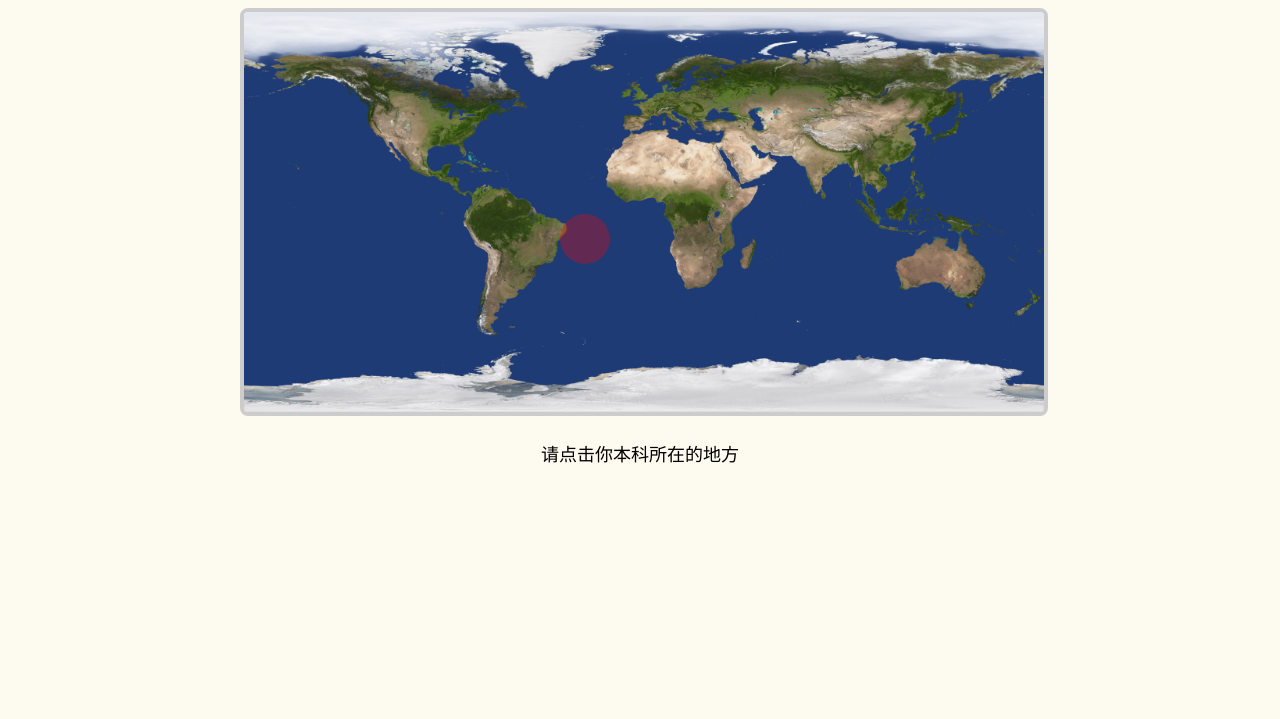
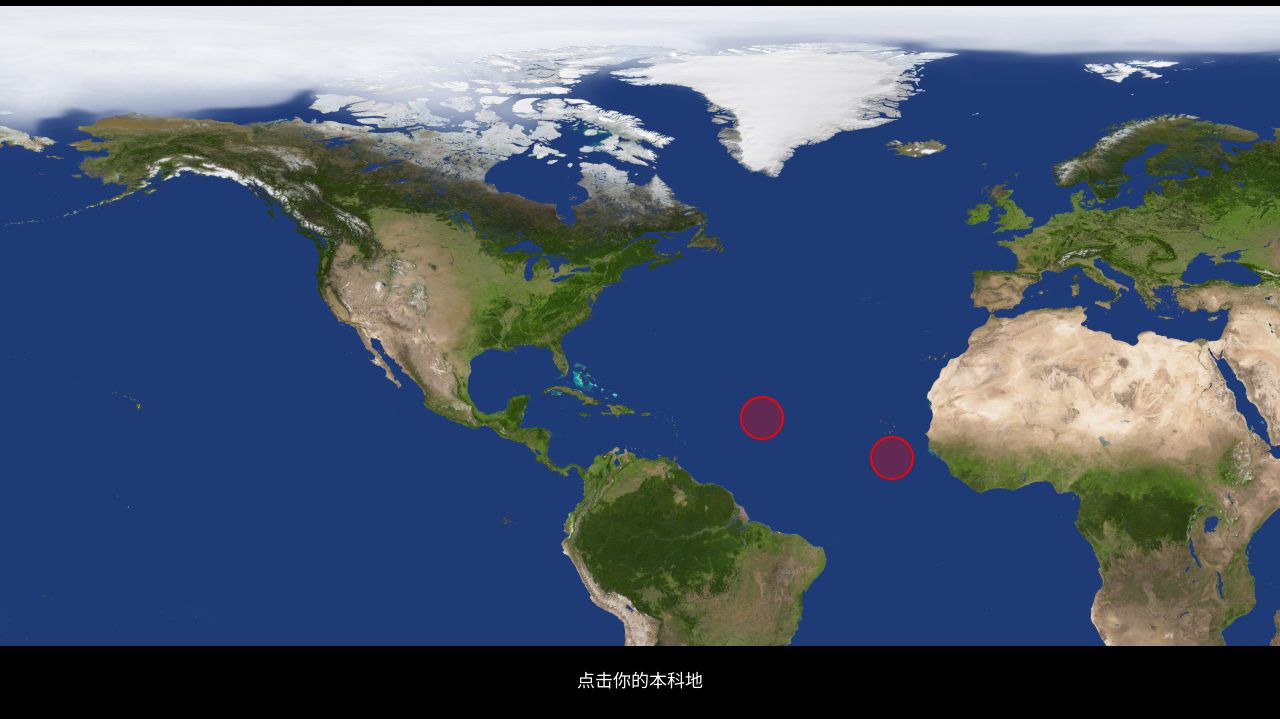
Before and after one commit to LucyWangLearning/birthday_gift, a plain HTML site: page index.html in a window 1280 px wide. Shown: the part 81-800 px from the top of the page. Drawn offline with Linux system fonts and the light colour scheme.

Commit message:
Update index.html

```diff
--- a/index.html
+++ b/index.html
@@ -1,86 +1,94 @@
 <!DOCTYPE html>
 <html lang="en">
 <head>
-  <meta charset="UTF-8" />
-  <title>生日地图解谜</title>
+  <meta charset="UTF-8">
+  <title>地图缩放交互</title>
   <style>
     body {
       margin: 0;
-      font-family: "Arial", sans-serif;
-      background: #fdfaf0;
+      background: #000;
+      color: #fff;
+      font-family: sans-serif;
       text-align: center;
+    }
+
+    h1 {
+      margin-top: 20px;
     }
 
     #map-container {
       position: relative;
       width: 100%;
-      max-width: 800px;
-      margin: 20px auto;
+      overflow: hidden;
+      height: 80vh;
+      margin: auto;
     }
 
-    #map-img {
-      width: 100%;
-      height: auto;
-      border: 4px solid #ccc;
-      border-radius: 8px;
-      transition: transform 0.5s ease;
+    #map {
+      position: absolute;
+      left: 0;
+      top: 0;
+      width: 2048px;
+      height: 1024px;
+      background-image: url("2k_earth_daymap.jpg");
+      background-size: cover;
+      transform-origin: 0 0;
+      transition: transform 1s ease;
     }
 
     .hotspot {
       position: absolute;
-      width: 50px;
-      height: 50px;
+      width: 40px;
+      height: 40px;
       border-radius: 50%;
+      background: rgba(255, 0, 0, 0.3);
+      border: 2px solid red;
       cursor: pointer;
-      background: rgba(255, 0, 0, 0.3);
     }
 
     #hint {
+      margin-top: 20px;
       font-size: 18px;
-      margin-top: 20px;
     }
   </style>
 </head>
 <body>
-
-  <h1>🎁 地图生日解谜</h1>
+  <h1>🎁 地图解谜游戏</h1>
   <div id="map-container">
-    <img id="map-img" src="2k_earth_daymap.jpg" alt="地图" />
-
-    <!-- 点击区域（四川） -->
-    <div class="hotspot" id="sichuan" style="top: 50%; left: 40%;"></div>
-    <!-- 点击区域（杭州） -->
-    <div class="hotspot" id="hangzhou" style="top: 55%; left: 65%; display: none;"></div>
+    <div id="map">
+      <!-- 四川 -->
+      <div class="hotspot" id="sichuan" style="left: 740px; top: 390px;"></div>
+      <!-- 杭州 -->
+      <div class="hotspot" id="hangzhou" style="left: 870px; top: 430px;"></div>
+    </div>
   </div>
-
-  <div id="hint">请点击你本科所在的地方</div>
+  <div id="hint">点击你的本科地</div>
 
   <script>
-    const sichuan = document.getElementById('sichuan');
-    const hangzhou = document.getElementById('hangzhou');
-    const hint = document.getElementById('hint');
-    const mapImg = document.getElementById('map-img');
+    const map = document.getElementById("map");
+    const hint = document.getElementById("hint");
 
     let step = 0;
 
-    sichuan.onclick = () => {
+    function zoomTo(x, y, scale) {
+      map.style.transform = `translate(${-x * (scale - 1)}px, ${-y * (scale - 1)}px) scale(${scale})`;
+    }
+
+    document.getElementById("sichuan").onclick = () => {
       if (step === 0) {
-        hint.innerText = "好吧更改一下～";
-        sichuan.style.display = "none";
-        hangzhou.style.display = "block";
+        zoomTo(740, 390, 2);
+        hint.innerText = "太棒了～接下来请点击研究生城市";
         step = 1;
       }
     };
 
-    hangzhou.onclick = () => {
+    document.getElementById("hangzhou").onclick = () => {
       if (step === 1) {
-        hint.innerText = "解锁成功，进入下一阶段 🌏";
-        hangzhou.style.display = "none";
-        mapImg.src = "china_to_sea.jpg"; // 你可以换成第二阶段地图
+        zoomTo(870, 430, 3);
+        hint.innerText = "厉害！即将前往下一站...";
         step = 2;
       }
     };
   </script>
-
 </body>
 </html>
```
